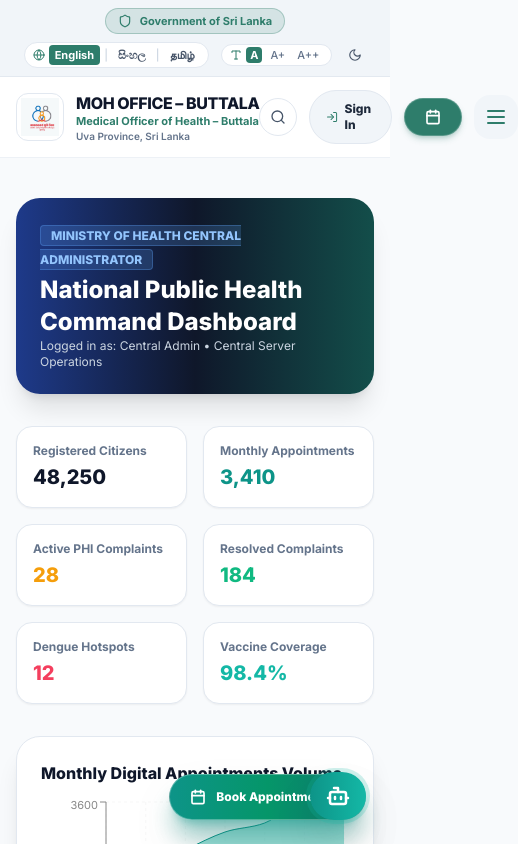
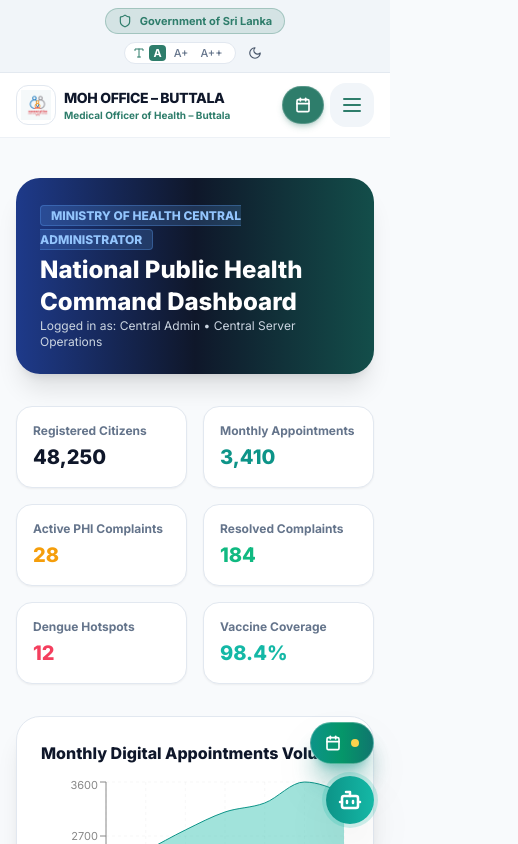
Before and after one commit to kavishkasandaruwan2002/MOH, a React (Vite) app in the folder client/: page /dashboard/admin in a window 390 px wide. Shown: the top 844 px of the page, 518 px wide, since content can reach past the window. Built offline with nearby package versions, Linux system fonts and the light colour scheme.

Commit message:
add responsiveness

```diff
--- a/client/src/components/ai/AIChatbot.jsx
+++ b/client/src/components/ai/AIChatbot.jsx
@@ -81,7 +81,7 @@ export const AIChatbot = () => {
       {!isOpen && (
         <button
           onClick={() => setIsOpen(true)}
-          className="fixed bottom-6 right-6 z-50 flex items-center gap-2.5 px-4 py-3 bg-gradient-to-r from-moh-600 to-teal-500 text-white rounded-full shadow-2xl hover:scale-105 transition-all duration-300 ring-4 ring-moh-500/20 group"
+          className="fixed bottom-5 right-4 sm:bottom-6 sm:right-6 z-50 flex items-center gap-2.5 px-3 sm:px-4 py-3 bg-gradient-to-r from-moh-600 to-teal-500 text-white rounded-full shadow-2xl hover:scale-105 transition-all duration-300 ring-4 ring-moh-500/20 group"
         >
           <div className="relative">
             <Bot className="w-6 h-6 stroke-[2.5]" />
@@ -93,7 +93,7 @@ export const AIChatbot = () => {
 
       {/* Floating Chat Window */}
       {isOpen && (
-        <div className="fixed bottom-6 right-6 z-50 w-96 max-w-[calc(100vw-2rem)] h-[520px] bg-white dark:bg-slate-900 rounded-2xl shadow-2xl border border-slate-200 dark:border-slate-800 flex flex-col overflow-hidden animate-in slide-in-from-bottom-5 duration-300">
+        <div className="fixed inset-x-3 bottom-3 sm:inset-x-auto sm:bottom-6 sm:right-6 z-50 w-auto sm:w-96 sm:max-w-[calc(100vw-2rem)] h-[min(520px,calc(100dvh-1.5rem))] bg-white dark:bg-slate-900 rounded-2xl shadow-2xl border border-slate-200 dark:border-slate-800 flex flex-col overflow-hidden animate-in slide-in-from-bottom-5 duration-300">
 
           {/* Chat Header */}
           <div className="bg-gradient-to-r from-moh-700 via-moh-600 to-teal-600 text-white p-4 flex items-center justify-between shadow-md">
--- a/client/src/components/common/FloatingActionControls.jsx
+++ b/client/src/components/common/FloatingActionControls.jsx
@@ -23,7 +23,7 @@ export const FloatingActionControls = () => {
   };
 
   return (
-    <div className="fixed bottom-6 right-6 z-40 flex flex-col items-end gap-3 pointer-events-none">
+    <div className="fixed bottom-20 right-4 sm:bottom-6 sm:right-6 z-40 flex flex-col items-end gap-3 pointer-events-none">
 
       {/* Floating "Book Appointment" CTA Button */}
       <motion.div
@@ -35,10 +35,10 @@ export const FloatingActionControls = () => {
       >
         <Link
           to="/appointments"
-          className="flex items-center gap-2.5 px-5 py-3.5 rounded-full bg-gradient-to-r from-teal-600 via-emerald-600 to-teal-700 text-white font-extrabold text-xs shadow-xl shadow-teal-600/40 border border-white/30 hover:brightness-110 transition group"
+          className="flex items-center gap-2.5 px-3.5 sm:px-5 py-3 sm:py-3.5 rounded-full bg-gradient-to-r from-teal-600 via-emerald-600 to-teal-700 text-white font-extrabold text-xs shadow-xl shadow-teal-600/40 border border-white/30 hover:brightness-110 transition group"
         >
           <Calendar className="w-4 h-4 stroke-[2.5] group-hover:rotate-12 transition-transform" />
-          <span>Book Appointment</span>
+          <span className="hidden sm:inline">Book Appointment</span>
           <span className="w-2 h-2 rounded-full bg-amber-300 animate-pulse"></span>
         </Link>
       </motion.div>
--- a/client/src/components/layout/Header.jsx
+++ b/client/src/components/layout/Header.jsx
@@ -131,13 +131,13 @@ export const Header = () => {
       {/* 1. TOP SLIM BAR (With Official Sri Lanka Emblem Pill Badge) */}
       {/* ------------------------------------------------------------- */}
       <div className="bg-slate-100 dark:bg-slate-950 text-slate-700 dark:text-slate-200 text-xs py-2 px-4 border-b border-slate-200/90 dark:border-slate-800 transition-colors duration-300 font-sans">
-        <div className="max-w-7xl mx-auto flex flex-col md:flex-row items-center justify-between gap-2">
+        <div className="max-w-7xl mx-auto flex flex-col md:flex-row items-stretch md:items-center justify-between gap-2">
 
           {/* Left: Government of Sri Lanka official emblem & text pill */}
-          <div className="flex items-center gap-2.5 font-semibold text-[11px] sm:text-xs">
-            <span className="inline-flex items-center gap-2 px-3 py-1 rounded-full bg-[#2E7D6B]/15 text-[#2E7D6B] dark:text-[#4DB6AC] font-bold border border-[#2E7D6B]/30 shadow-xs">
+          <div className="flex min-w-0 flex-wrap items-center justify-center md:justify-start gap-2.5 font-semibold text-[11px] sm:text-xs">
+            <span className="inline-flex min-w-0 items-center gap-2 px-3 py-1 rounded-full bg-[#2E7D6B]/15 text-[#2E7D6B] dark:text-[#4DB6AC] font-bold border border-[#2E7D6B]/30 shadow-xs">
               <Shield className="w-3.5 h-3.5 text-[#2E7D6B] dark:text-[#4DB6AC]" />
-              <span>Government of Sri Lanka</span>
+              <span className="truncate">Government of Sri Lanka</span>
             </span>
             <span className="hidden sm:inline text-slate-400">•</span>
             <span className="hidden sm:inline font-medium text-slate-600 dark:text-slate-300">
@@ -146,10 +146,10 @@ export const Header = () => {
           </div>
 
           {/* Right: Language switch, Contact details & Accessibility */}
-          <div className="flex items-center gap-3 sm:gap-5 text-[11px] font-medium">
+          <div className="flex min-w-0 flex-wrap items-center justify-center md:justify-end gap-2 sm:gap-5 text-[11px] font-medium">
 
             {/* Sinhala | Tamil | English Language Switch */}
-            <div className="flex items-center gap-1 bg-white dark:bg-slate-900 px-2 py-0.5 rounded-full border border-slate-200 dark:border-slate-700 shadow-xs">
+            <div className="hidden sm:flex items-center gap-1 bg-white dark:bg-slate-900 px-2 py-0.5 rounded-full border border-slate-200 dark:border-slate-700 shadow-xs">
               <Globe className="w-3 h-3 text-[#2E7D6B] dark:text-[#4DB6AC]" />
               {languages.map((l, idx) => (
                 <React.Fragment key={l.code}>
@@ -232,13 +232,13 @@ export const Header = () => {
           : 'bg-white dark:bg-slate-900 border-b border-slate-200/60 dark:border-slate-800'
       }`}>
         <div className="max-w-7xl mx-auto px-4 sm:px-6 lg:px-8">
-          <div className="flex items-center justify-between h-20">
+          <div className="flex items-center justify-between gap-2 h-16 sm:h-20">
 
             {/* Left: MOH Office Buttala Logo & Titles */}
-            <Link to="/" className="flex items-center gap-3 group shrink-0 py-1">
+            <Link to="/" className="flex min-w-0 items-center gap-2 sm:gap-3 group py-1">
               <motion.div
                 whileHover={{ scale: 1.05 }}
-                className="h-12 w-12 rounded-xl bg-white dark:bg-slate-800 p-1 flex items-center justify-center border border-slate-200 dark:border-slate-700 shadow-xs overflow-hidden"
+                className="h-10 w-10 sm:h-12 sm:w-12 rounded-xl bg-white dark:bg-slate-800 p-1 flex items-center justify-center border border-slate-200 dark:border-slate-700 shadow-xs overflow-hidden shrink-0"
               >
                 <img
                   src="/moh_logo.png"
@@ -247,14 +247,14 @@ export const Header = () => {
                 />
               </motion.div>
 
-              <div className="flex flex-col justify-center space-y-0.5">
-                <span className="font-extrabold text-base sm:text-lg tracking-tight text-slate-900 dark:text-white group-hover:text-[#2E7D6B] transition-colors leading-tight">
+              <div className="min-w-0 flex flex-col justify-center space-y-0.5">
+                <span className="truncate font-extrabold text-sm sm:text-lg tracking-tight text-slate-900 dark:text-white group-hover:text-[#2E7D6B] transition-colors leading-tight">
                   MOH OFFICE – BUTTALA
                 </span>
-                <p className="text-[11px] text-[#2E7D6B] dark:text-[#4DB6AC] font-bold leading-tight">
+                <p className="truncate text-[10px] sm:text-[11px] text-[#2E7D6B] dark:text-[#4DB6AC] font-bold leading-tight">
                   Medical Officer of Health – Buttala
                 </p>
-                <p className="text-[10px] text-slate-500 dark:text-slate-400 font-semibold leading-none">
+                <p className="hidden sm:block truncate text-[10px] text-slate-500 dark:text-slate-400 font-semibold leading-none">
                   Uva Province, Sri Lanka
                 </p>
               </div>
@@ -424,10 +424,10 @@ export const Header = () => {
             </nav>
 
             {/* Right Side: Search + Sign In Button + Primary CTA */}
-            <div className="flex items-center gap-3">
+            <div className="flex shrink-0 items-center gap-1.5 sm:gap-3">
 
               {/* Search Icon with Inline Expandable Search Bar */}
-              <div className="relative flex items-center">
+              <div className="relative hidden md:flex items-center">
                 <AnimatePresence>
                   {searchExpanded ? (
                     <motion.form
@@ -494,7 +494,7 @@ export const Header = () => {
                 <motion.div whileHover={{ scale: 1.04 }} whileTap={{ scale: 0.96 }}>
                   <Link
                     to="/login"
-                    className="px-4 py-2.5 rounded-full bg-slate-100 dark:bg-slate-800 hover:bg-slate-200 dark:hover:bg-slate-700 text-slate-800 dark:text-slate-100 font-extrabold text-xs flex items-center gap-1.5 transition border border-slate-200 dark:border-slate-700 shadow-xs"
+                    className="hidden sm:flex px-4 py-2.5 rounded-full bg-slate-100 dark:bg-slate-800 hover:bg-slate-200 dark:hover:bg-slate-700 text-slate-800 dark:text-slate-100 font-extrabold text-xs items-center gap-1.5 transition border border-slate-200 dark:border-slate-700 shadow-xs"
                   >
                     <LogIn className="w-4 h-4 text-[#2E7D6B] dark:text-[#4DB6AC]" />
                     <span>Sign In</span>
@@ -506,7 +506,7 @@ export const Header = () => {
               <motion.div whileHover={{ scale: 1.04 }} whileTap={{ scale: 0.96 }}>
                 <Link
                   to="/appointments"
-                  className="px-5 py-2.5 rounded-full bg-[#2E7D6B] hover:bg-[#236355] text-white font-extrabold text-xs shadow-md shadow-[#2E7D6B]/25 flex items-center gap-2 transition-colors border border-white/20"
+                  className="px-3 sm:px-5 py-2.5 rounded-full bg-[#2E7D6B] hover:bg-[#236355] text-white font-extrabold text-xs shadow-md shadow-[#2E7D6B]/25 flex items-center gap-2 transition-colors border border-white/20"
                 >
                   <Calendar className="w-4 h-4 stroke-[2.5]" />
                   <span className="hidden sm:inline">Book Appointment</span>
--- a/client/src/components/ui/image-slider-login-demo.jsx
+++ b/client/src/components/ui/image-slider-login-demo.jsx
@@ -76,9 +76,9 @@ export default function ImageSliderLoginDemo() {
   };
 
   return (
-    <div className="w-full min-h-[750px] flex items-center justify-center bg-background p-4 sm:p-6 lg:p-8">
+    <div className="w-full min-h-[calc(100dvh-8rem)] flex items-center justify-center bg-background p-4 sm:p-6 lg:p-8">
       <motion.div
-        className="w-full max-w-5xl h-[700px] grid grid-cols-1 lg:grid-cols-2 rounded-3xl overflow-hidden shadow-2xl border border-slate-200 dark:border-slate-800"
+        className="w-full max-w-5xl min-h-[520px] lg:h-[700px] grid grid-cols-1 lg:grid-cols-2 rounded-3xl overflow-hidden shadow-2xl border border-slate-200 dark:border-slate-800"
         initial={{ opacity: 0, scale: 0.96 }}
         animate={{ opacity: 1, scale: 1 }}
         transition={{ duration: 0.5, ease: "easeOut" }}
@@ -101,7 +101,7 @@ export default function ImageSliderLoginDemo() {
         </div>
 
         {/* Right side: Login Form */}
-        <div className="w-full h-full bg-card text-card-foreground flex flex-col items-center justify-center p-8 md:p-12 overflow-y-auto">
+        <div className="w-full min-h-full bg-card text-card-foreground flex flex-col items-center justify-center p-5 sm:p-8 md:p-12 overflow-y-auto">
           <motion.div
             className="w-full max-w-sm"
             variants={containerVariants}
--- a/client/src/components/ui/image-slider-register-demo.jsx
+++ b/client/src/components/ui/image-slider-register-demo.jsx
@@ -110,9 +110,9 @@ export default function ImageSliderRegisterDemo() {
   };
 
   return (
-    <div className="w-full min-h-[800px] flex items-center justify-center bg-background p-4 sm:p-6 lg:p-8">
+    <div className="w-full min-h-[calc(100dvh-8rem)] flex items-center justify-center bg-background p-4 sm:p-6 lg:p-8">
       <motion.div
-        className="w-full max-w-5xl h-[750px] grid grid-cols-1 lg:grid-cols-2 rounded-3xl overflow-hidden shadow-2xl border border-slate-200 dark:border-slate-800"
+        className="w-full max-w-5xl min-h-[620px] lg:h-[750px] grid grid-cols-1 lg:grid-cols-2 rounded-3xl overflow-hidden shadow-2xl border border-slate-200 dark:border-slate-800"
         initial={{ opacity: 0, scale: 0.96 }}
         animate={{ opacity: 1, scale: 1 }}
         transition={{ duration: 0.5, ease: "easeOut" }}
@@ -135,7 +135,7 @@ export default function ImageSliderRegisterDemo() {
         </div>
 
         {/* Right side: Register Form */}
-        <div className="w-full h-full bg-card text-card-foreground flex flex-col items-center justify-center p-6 md:p-10 overflow-y-auto">
+        <div className="w-full min-h-full bg-card text-card-foreground flex flex-col items-center justify-center p-5 sm:p-6 md:p-10 overflow-y-auto">
           <motion.div
             className="w-full max-w-sm"
             variants={containerVariants}
--- a/client/src/index.css
+++ b/client/src/index.css
@@ -5,10 +5,31 @@
 @layer base {
   html {
     scroll-behavior: smooth;
+    overflow-x: hidden;
   }
 
   body {
     @apply transition-colors duration-300 antialiased selection:bg-teal-500 selection:text-white;
+    overflow-x: hidden;
+    min-width: 0;
+  }
+
+  #root {
+    min-width: 0;
+    overflow-x: clip;
+  }
+
+  img,
+  video,
+  iframe,
+  canvas,
+  svg {
+    max-width: 100%;
+  }
+
+  button,
+  a {
+    min-width: 0;
   }
 }
 
```
